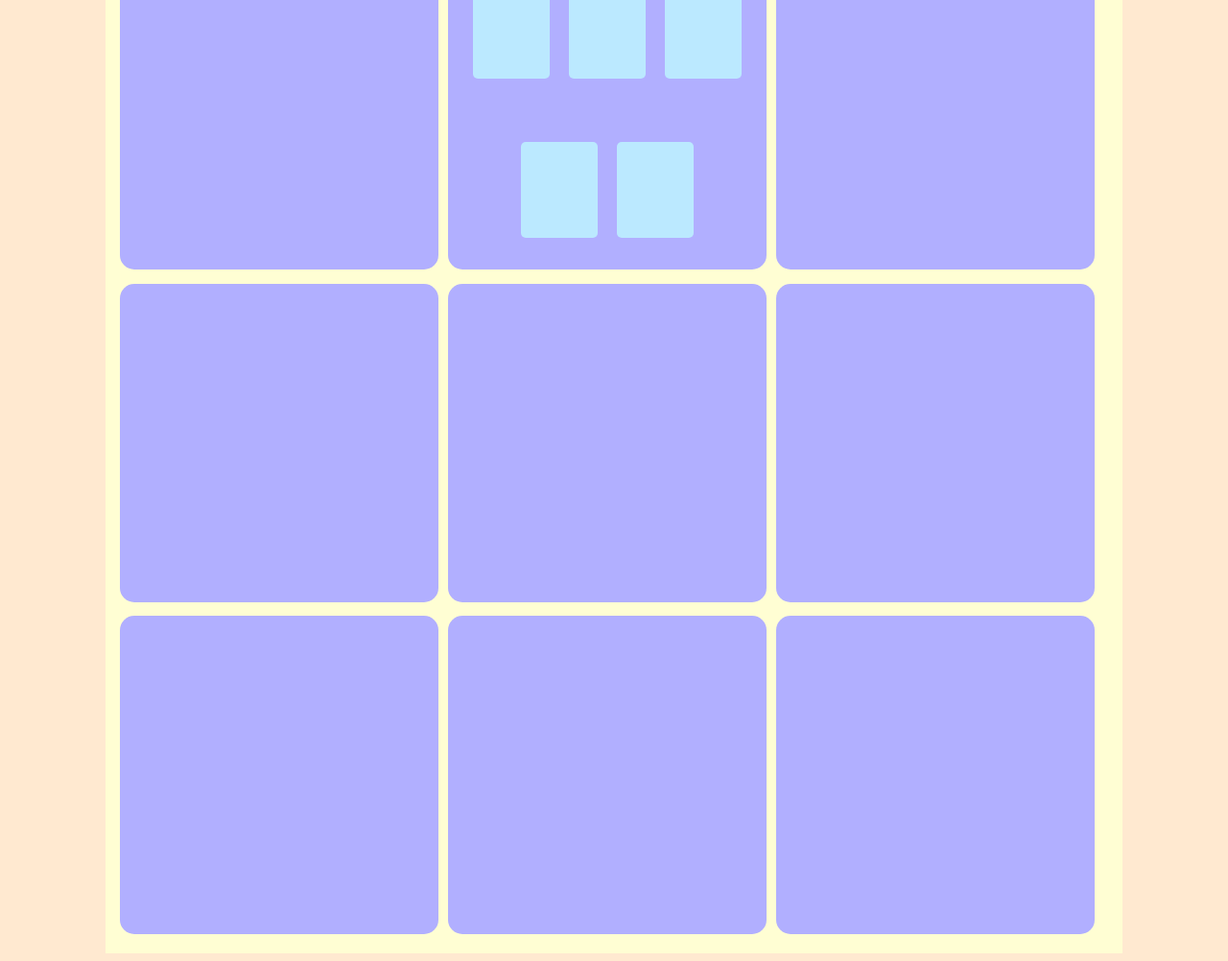
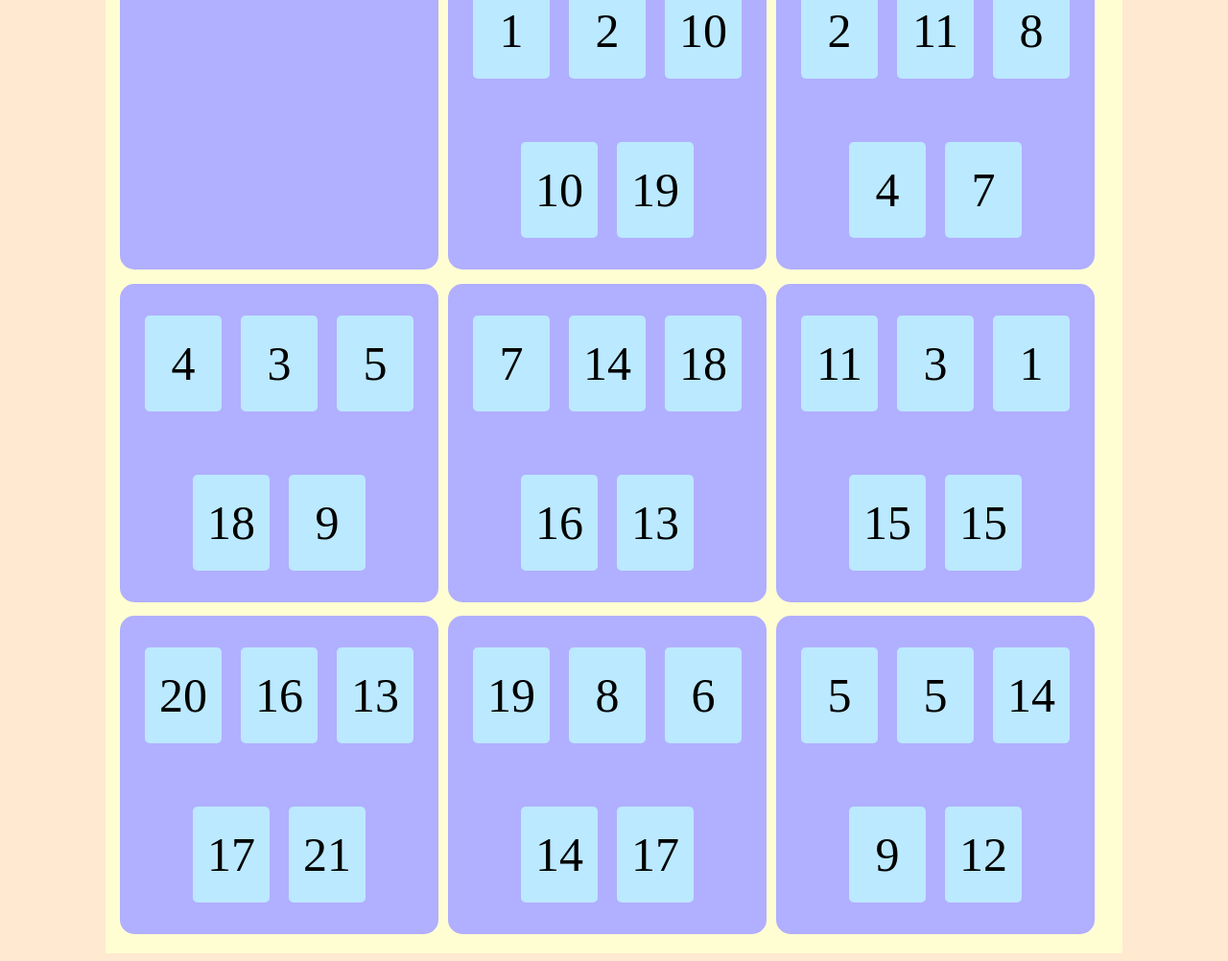
Before and after one commit to Berwyn-s/number-memorizing-game, a plain HTML site: page index.html in a window 1280 px wide. Shown: the part 196-1198 px from the top of the page at 96% size. Drawn offline with Linux system fonts and the light colour scheme.

Commit message:
Added click animation and added number auto generate

```diff
--- a/index.html
+++ b/index.html
@@ -15,47 +15,64 @@
     <h1>Memorizing Game</h1>
     <div class="card-container">
         <div draggable="true" class="card-number-container">
-
         </div>
         <div draggable="true" class="card-number-container">
             <div class="card-number">
-
             </div>
-            <div class="card-number">
-
-            </div>
-            <div class="card-number">
-
-            </div>
-            <div class="card-number">
-
-            </div>
-            <div class="card-number">
-
-            </div>
+            <div class="card-number"></div>
+            <div class="card-number"></div>
+            <div class="card-number"></div>
+            <div class="card-number"></div>
         </div>
         <div draggable="true" class="card-number-container">
-
+            <div class="card-number"></div>
+            <div class="card-number"></div>
+            <div class="card-number"></div>
+            <div class="card-number"></div>
+            <div class="card-number"></div>
         </div>
         <div draggable="true" class="card-number-container">
-
+            <div class="card-number"></div>
+            <div class="card-number"></div>
+            <div class="card-number"></div>
+            <div class="card-number"></div>
+            <div class="card-number"></div>
         </div>
         <div draggable="true" class="card-number-container">
-
+            <div class="card-number"></div>
+            <div class="card-number"></div>
+            <div class="card-number"></div>
+            <div class="card-number"></div>
+            <div class="card-number"></div>
         </div>
         <div draggable="true" class="card-number-container">
-
+            <div class="card-number"></div>
+            <div class="card-number"></div>
+            <div class="card-number"></div>
+            <div class="card-number"></div>
+            <div class="card-number"></div>
         </div>
         <div draggable="true" class="card-number-container">
-
+            <div class="card-number"></div>
+            <div class="card-number"></div>
+            <div class="card-number"></div>
+            <div class="card-number"></div>
+            <div class="card-number"></div>
         </div>
         <div draggable="true" class="card-number-container">
-
+            <div class="card-number"></div>
+            <div class="card-number"></div>
+            <div class="card-number"></div>
+            <div class="card-number"></div>
+            <div class="card-number"></div>
         </div>
         <div draggable="true" class="card-number-container">
-
+            <div class="card-number"></div>
+            <div class="card-number"></div>
+            <div class="card-number"></div>
+            <div class="card-number"></div>
+            <div class="card-number"></div>
         </div>
-
     </div>
 
     <script>
@@ -115,6 +132,31 @@
             item.addEventListener('drop', handleDrop);
         });
 
+        let usedNumbers = [];
+        let cardNumbers = document.querySelectorAll(".card-number");
+        cardNumbers.forEach(cardNumber => {
+            let randomNumber = Math.floor(Math.random() * 20) + 1;
+            if (usedNumbers[randomNumber] == undefined){
+                usedNumbers[randomNumber] = 1
+            } else {
+                while (usedNumbers[randomNumber] >= 2) {
+                    console.log("Generating new number since " + randomNumber + " already used twice")
+                    randomNumber = Math.floor(Math.random() * 21) + 1;
+                }
+                usedNumbers[randomNumber]++
+            }
+
+            cardNumber.innerHTML = "<p class='number'>" + randomNumber + "</p>";
+            cardNumber.addEventListener("click", (e) => {
+                e.preventDefault();
+                cardNumber.classList.add("animate");
+                setTimeout(() => {
+                    cardNumber.classList.remove("animate");
+                }, 600);
+            });
+        });
+
     </script>
+
 </body>
 </html>
--- a/style.css
+++ b/style.css
@@ -44,6 +44,9 @@ h1{
 
 .card-number{
     position: relative;
+    display: flex;
+    justify-content: center;
+    align-items: center;
     background-color: var(--soft-light-blue);
     margin: 10px;
     border-radius: 5px;
@@ -54,3 +57,89 @@ h1{
 .card-number-container.over {
     border: 3px dotted #666;
 }
+
+.number{
+    font-size: 50px;
+}
+
+/* Click animation on card-number */
+.card-number{
+    cursor: pointer;
+    transition: all 0.2s ease;
+}
+
+.card-number:active {
+  transform: scale(0.96);
+}
+
+.card-number:before,
+.card-number:after {
+  position: absolute;
+  content: "";
+  width: 150%;
+  left: 50%;
+  height: 100%;
+  transform: translateX(-50%);
+  z-index: -1000;
+  background-repeat: no-repeat;
+}
+.card-number.animate::before {
+  top: -70%;
+  background-image: radial-gradient(circle, #7d2ae8 20%, transparent 20%),
+    radial-gradient(circle, transparent 20%, #7d2ae8 20%, transparent 30%),
+    radial-gradient(circle, #7d2ae8 20%, transparent 20%),
+    radial-gradient(circle, #7d2ae8 20%, transparent 20%),
+    radial-gradient(circle, transparent 10%, #7d2ae8 15%, transparent 20%),
+    radial-gradient(circle, #7d2ae8 20%, transparent 20%),
+    radial-gradient(circle, #7d2ae8 20%, transparent 20%),
+    radial-gradient(circle, #7d2ae8 20%, transparent 20%),
+    radial-gradient(circle, #7d2ae8 20%, transparent 20%);
+  background-size: 10% 10%, 20% 20%, 15% 15%, 20% 20%, 18% 18%, 10% 10%, 15% 15%,
+    10% 10%, 18% 18%;
+  animation: greentopBubbles ease-in-out 0.6s forwards infinite;
+}
+
+@keyframes greentopBubbles {
+  0% {
+    background-position: 5% 90%, 10% 90%, 10% 90%, 15% 90%, 25% 90%, 25% 90%,
+      40% 90%, 55% 90%, 70% 90%;
+  }
+  50% {
+    background-position: 0% 80%, 0% 20%, 10% 40%, 20% 0%, 30% 30%, 22% 50%,
+      50% 50%, 65% 20%, 90% 30%;
+  }
+  100% {
+    background-position: 0% 70%, 0% 10%, 10% 30%, 20% -10%, 30% 20%, 22% 40%,
+      50% 40%, 65% 10%, 90% 20%;
+    background-size: 0% 0%, 0% 0%, 0% 0%, 0% 0%, 0% 0%, 0% 0%;
+  }
+}
+
+.card-number.animate::after {
+  bottom: -70%;
+  background-image: radial-gradient(circle, #7d2ae8 20%, transparent 20%),
+    radial-gradient(circle, #7d2ae8 20%, transparent 20%),
+    radial-gradient(circle, transparent 10%, #7d2ae8 15%, transparent 20%),
+    radial-gradient(circle, #7d2ae8 20%, transparent 20%),
+    radial-gradient(circle, #7d2ae8 20%, transparent 20%),
+    radial-gradient(circle, #7d2ae8 20%, transparent 20%),
+    radial-gradient(circle, #7d2ae8 20%, transparent 20%);
+  background-size: 15% 15%, 20% 20%, 18% 18%, 20% 20%, 15% 15%, 20% 20%, 18% 18%;
+  animation: greenbottomBubbles ease-in-out 0.6s forwards infinite;
+}
+
+@keyframes greenbottomBubbles {
+  0% {
+    background-position: 10% -10%, 30% 10%, 55% -10%, 70% -10%, 85% -10%,
+      70% -10%, 70% 0%;
+  }
+  50% {
+    background-position: 0% 80%, 20% 80%, 45% 60%, 60% 100%, 75% 70%, 95% 60%,
+      105% 0%;
+  }
+  100% {
+    background-position: 0% 90%, 20% 90%, 45% 70%, 60% 110%, 75% 80%, 95% 70%,
+      110% 10%;
+    background-size: 0% 0%, 0% 0%, 0% 0%, 0% 0%, 0% 0%, 0% 0%;
+  }
+}
```
